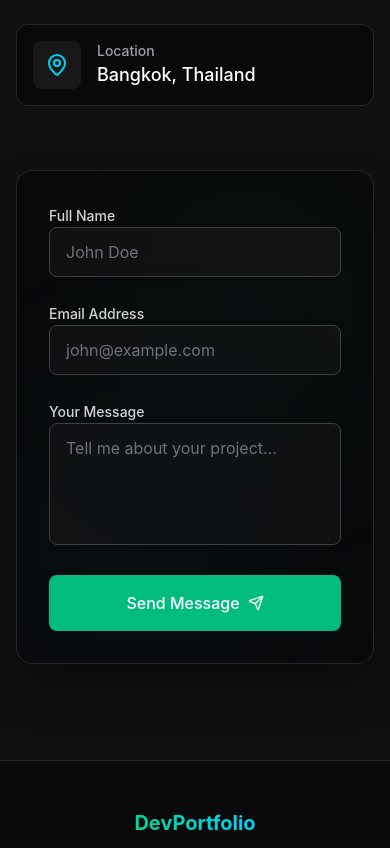
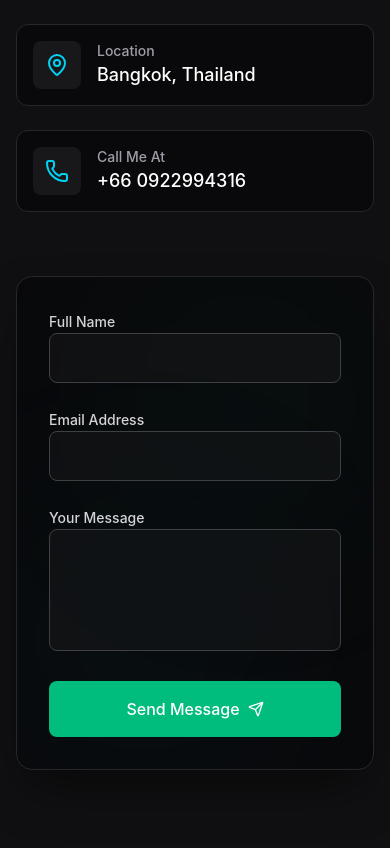
Before and after one commit to khant-nyer/My_Portfolio, a React (Vite) app: page / in a window 390 px wide. Shown: the part 6301-7149 px from the top of the page. Built offline with nearby package versions, Linux system fonts and the light colour scheme.

Commit message:
added phone number

```diff
--- a/src/app/components/Contact.tsx
+++ b/src/app/components/Contact.tsx
@@ -1,5 +1,5 @@
 import { motion } from "motion/react";
-import { Mail, Send, MapPin } from "lucide-react";
+import {Mail, Send, MapPin, Phone} from "lucide-react";
 import React, { useState } from "react";
 
 export function Contact() {
@@ -66,6 +66,15 @@ export function Contact() {
                   <p className="text-lg font-medium text-white">Bangkok, Thailand</p>
                 </div>
               </div>
+              <div className="flex items-center space-x-4 p-4 bg-zinc-950 border border-zinc-800 rounded-xl">
+                <div className="p-3 bg-zinc-900 rounded-lg">
+                  <Phone className="w-6 h-6 text-cyan-400" />
+                </div>
+                <div>
+                  <h4 className="text-sm font-medium text-zinc-400">Call Me At</h4>
+                  <p className="text-lg font-medium text-white">+66 0922994316</p>
+                </div>
+              </div>
             </div>
           </motion.div>
 
@@ -91,8 +100,7 @@ export function Contact() {
                   onChange={handleChange}
                   required
                   className="w-full px-4 py-3 bg-zinc-900/50 border border-zinc-700 rounded-lg focus:outline-none focus:ring-2 focus:ring-emerald-500/50 focus:border-emerald-500/50 transition-colors text-white placeholder-zinc-500"
-                  placeholder="John Doe"
-                />
+                 />
               </div>
               <div className="space-y-2">
                 <label htmlFor="email" className="text-sm font-medium text-zinc-300">Email Address</label>
@@ -104,8 +112,7 @@ export function Contact() {
                   onChange={handleChange}
                   required
                   className="w-full px-4 py-3 bg-zinc-900/50 border border-zinc-700 rounded-lg focus:outline-none focus:ring-2 focus:ring-emerald-500/50 focus:border-emerald-500/50 transition-colors text-white placeholder-zinc-500"
-                  placeholder="john@example.com"
-                />
+                 />
               </div>
               <div className="space-y-2">
                 <label htmlFor="message" className="text-sm font-medium text-zinc-300">Your Message</label>
@@ -117,8 +124,7 @@ export function Contact() {
                   required
                   rows={4}
                   className="w-full px-4 py-3 bg-zinc-900/50 border border-zinc-700 rounded-lg focus:outline-none focus:ring-2 focus:ring-emerald-500/50 focus:border-emerald-500/50 transition-colors text-white placeholder-zinc-500 resize-none"
-                  placeholder="Tell me about your project..."
-                />
+                 />
               </div>
 
               <button
```
